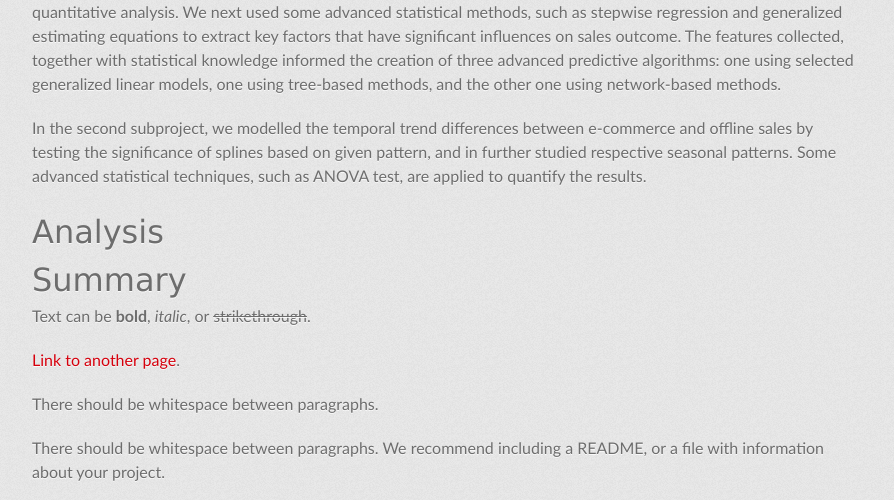
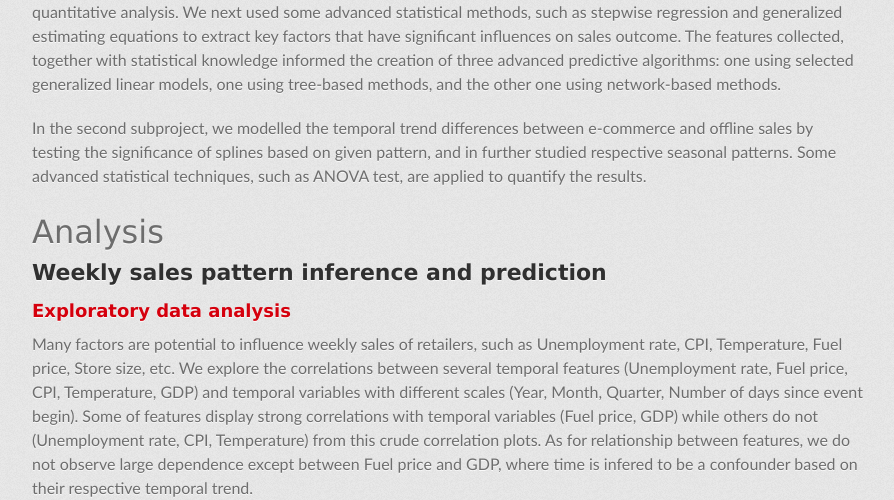
Before and after one commit to churchillcui/ads_retail, a Jekyll site: the page built from index.md, in a window 1280 px wide and 1400 px high, scrolled down 2049 px. Shown: the top 500 px of the window, without its empty margins (192-1086 px from the left). Built offline with Jekyll 4.4.1, drawn with Linux system fonts in a browser that asks for light colours; some web fonts are replaced; some of the changed text lies outside the part shown; grey boxes are pictures that could not be loaded.

Commit message:
eda ongoing

```diff
--- a/index.md
+++ b/index.md
@@ -46,8 +46,16 @@ In the second subproject, we modelled the temporal trend differences between e-c
 
 # Analysis
 
+## Weekly sales pattern inference and prediction
+
+### Exploratory data analysis
+
+Many factors are potential to influence weekly sales of retailers, such as Unemployment rate, CPI, Temperature, Fuel price, Store size, etc. We explore the correlations between several temporal features (Unemployment rate, Fuel price, CPI, Temperature, GDP) and temporal variables with different scales (Year, Month, Quarter, Number of days since event begin). Some of features display strong correlations with temporal variables (Fuel price, GDP) while others do not (Unemployment rate, CPI, Temperature) from this crude correlation plots. As for relationship between features, we do not observe large dependence except between Fuel price and GDP, where time is infered to be a confounder based on their respective temporal trend.
+
+![correlation](https://github.com/churchillcui/ads_retail/gh-pages/images/corr.jpeg)
 
 
+## Temporal comparison of e-commerce and total sales
 
 
 # Summary
```
